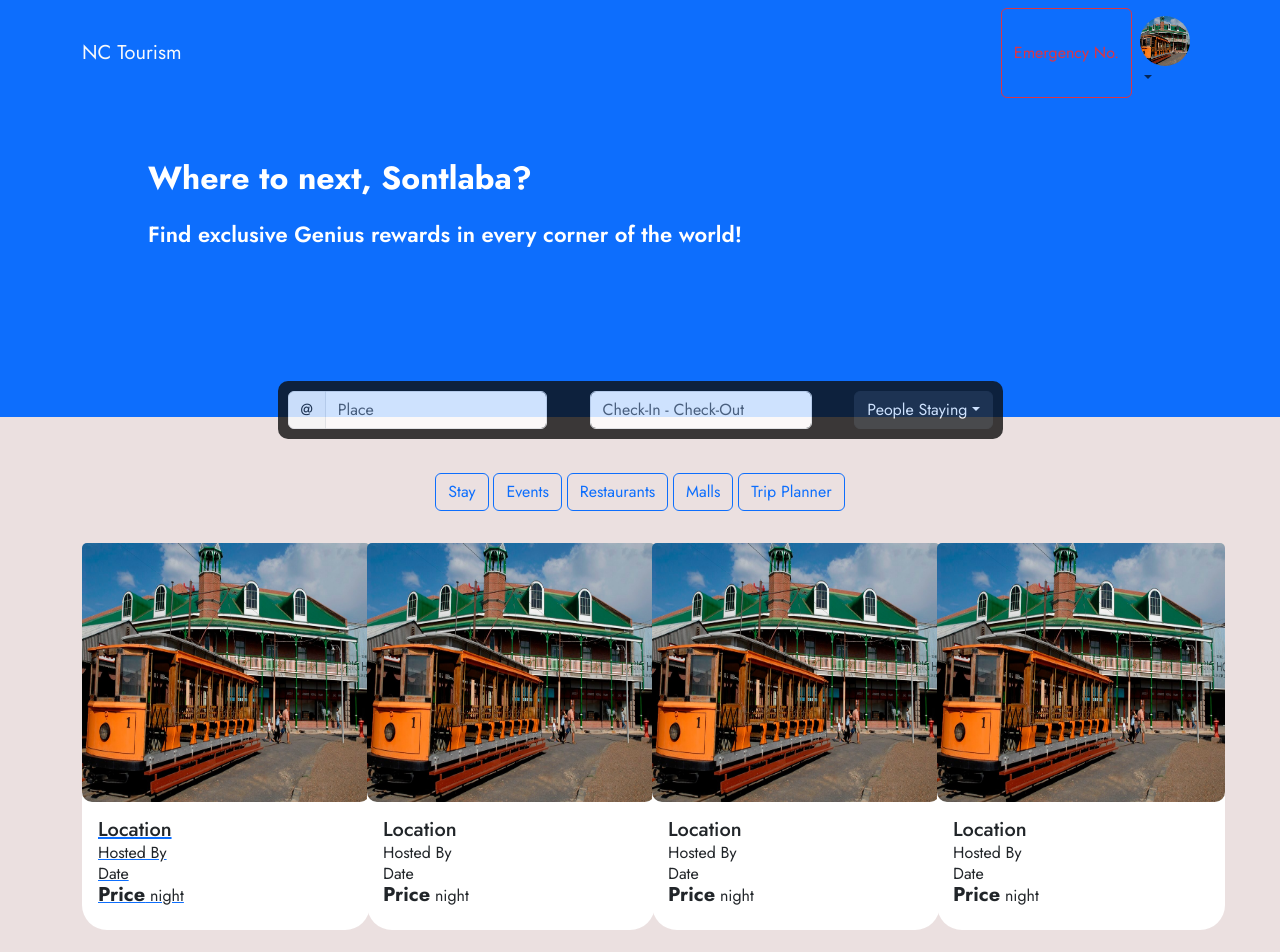
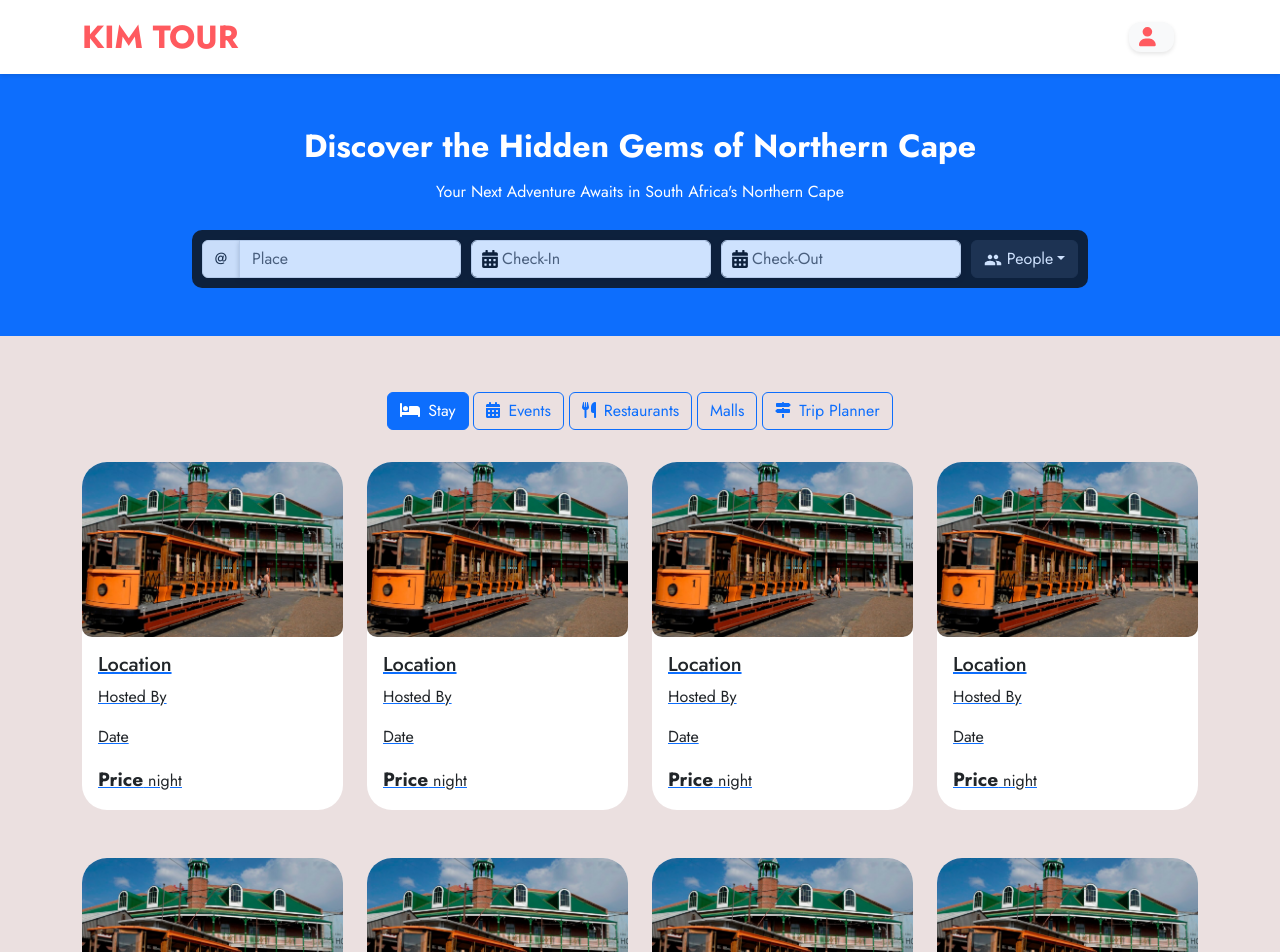
Before and after one commit to Loneastro95/Kim-tour, a React (Create React App) app: page / in a window 1280 px wide. Shown: the top 952 px of the page. Built offline with nearby package versions, Linux system fonts and the light colour scheme.

Commit message:
fixingcss

```diff
--- a/package.json
+++ b/package.json
@@ -15,6 +15,7 @@
     "react-bootstrap": "^2.10.4",
     "react-datepicker": "^7.3.0",
     "react-dom": "^18.3.1",
+    "react-icons": "^5.2.1",
     "react-redux": "^9.1.2",
     "react-router-dom": "^6.25.1",
     "react-scripts": "5.0.1",
--- a/src/components/body/CardContainer.js
+++ b/src/components/body/CardContainer.js
@@ -10,100 +10,24 @@ import { Link } from "react-router-dom";
 function CardContainer() {
   return (
     <Container>
-      <Row>
-        <Col lg={3} md={4} sm={12} className="mb-4">
+      <Row xs={1} sm={2} md={3} lg={4} xl={4} className="g-4">
+        {[...Array(8)].map((_, index) => (
+          <Col key={index}>
             <Link to="/description">
-            <Card style={{ width: "18rem" }} className="mt-4">
+              <Card className="card mt-4">
                 <Card.Img variant="top" src={KimImg} />
                 <Card.Body className="cardBody">
                   <Card.Title>Location</Card.Title>
-                <Card.Text class="cardText">Hosted By</Card.Text>
-                <Card.Text class="cardText">Date</Card.Text>
-                <Card.Text class="cardText">
+                  <Card.Text className="cardText">Hosted By</Card.Text>
+                  <Card.Text className="cardText">Date</Card.Text>
+                  <Card.Text className="cardText">
                     <span>Price</span> night
                   </Card.Text>
                 </Card.Body>
               </Card>
             </Link>
           </Col>
-        <Col lg={3} md={4} sm={12} className="mb-4">
-          <Card style={{ width: "18rem" }} className="mt-4">
-            <Card.Img variant="top" src={KimImg} />
-            <Card.Body className="cardBody">
-              <Card.Title>Location</Card.Title>
-              <Card.Text class="cardText">Hosted By</Card.Text>
-              <Card.Text class="cardText">Date</Card.Text>
-              <Card.Text class="cardText">
-                <span>Price</span> night
-              </Card.Text>
-            </Card.Body>
-          </Card>
-        </Col>
-        <Col lg={3} md={4} sm={12} className="mb-4">
-          <Card style={{ width: "18rem" }} className="mt-4">
-            <Card.Img variant="top" src={KimImg} />
-            <Card.Body className="cardBody">
-              <Card.Title>Location</Card.Title>
-              <Card.Text class="cardText">Hosted By</Card.Text>
-              <Card.Text class="cardText">Date</Card.Text>
-              <Card.Text class="cardText">
-                <span>Price</span> night
-              </Card.Text>
-            </Card.Body>
-          </Card>
-        </Col>
-        <Col lg={3} md={4} sm={12} className="mb-4">
-          <Card style={{ width: "18rem" }} className="mt-4">
-            <Card.Img variant="top" src={KimImg} />
-            <Card.Body className="cardBody">
-              <Card.Title>Location</Card.Title>
-              <Card.Text class="cardText">Hosted By</Card.Text>
-              <Card.Text class="cardText">Date</Card.Text>
-              <Card.Text class="cardText">
-                <span>Price</span> night
-              </Card.Text>
-            </Card.Body>
-          </Card>
-        </Col>
-        <Col lg={3} md={4} sm={12} className="mb-4">
-          <Card style={{ width: "18rem" }} className="mt-4">
-            <Card.Img variant="top" src={KimImg} />
-            <Card.Body className="cardBody">
-              <Card.Title>Location</Card.Title>
-              <Card.Text class="cardText">Hosted By</Card.Text>
-              <Card.Text class="cardText">Date</Card.Text>
-              <Card.Text class="cardText">
-                <span>Price</span> night
-              </Card.Text>
-            </Card.Body>
-          </Card>
-        </Col>
-        <Col lg={3} md={4} sm={12} className="mb-4">
-          <Card style={{ width: "18rem" }} className="mt-4">
-            <Card.Img variant="top" src={KimImg} />
-            <Card.Body className="cardBody">
-              <Card.Title>Location</Card.Title>
-              <Card.Text class="cardText">Hosted By</Card.Text>
-              <Card.Text class="cardText">Date</Card.Text>
-              <Card.Text class="cardText">
-                <span>Price</span> night
-              </Card.Text>
-            </Card.Body>
-          </Card>
-        </Col>
-        <Col lg={3} md={4} sm={12} className="mb-4">
-          <Card style={{ width: "18rem" }} className="mt-4">
-            <Card.Img variant="top" src={KimImg} />
-            <Card.Body className="cardBody">
-              <Card.Title>Location</Card.Title>
-              <Card.Text class="cardText">Hosted By</Card.Text>
-              <Card.Text class="cardText">Date</Card.Text>
-              <Card.Text class="cardText">
-                <span>Price</span> night
-              </Card.Text>
-            </Card.Body>
-          </Card>
-        </Col>
+        ))}
       </Row>
     </Container>
   );
--- a/src/components/body/card.css
+++ b/src/components/body/card.css
@@ -1,22 +1,30 @@
-img{
-    border-radius: 10px;
-    aspect-ratio: 1/0.9;
-}
-.card{
+.card {
     border: none;
     border-radius: 25px;
-}
+    overflow: hidden; /* Ensure image doesn't overflow */
+  }
 
-.cardBody{
-   border-radius: 25px;
+  .card img {
+    border-radius: 10px;
+    object-fit: cover; /* Ensure image covers the space */
+  }
 
-}
+  .cardBody {
+    border-radius: 25px;
+  }
 
-span{
+  span {
     font-weight: 700;
-    font-size: 20px;
-}
+    font-size: 1.2rem; /* Use rem for better scaling */
+  }
 
-.cardText{
-  line-height: 5px;
-}
+  .cardText {
+    line-height: 1.5; /* Better line height for readability */
+  }
+
+  /* Ensure responsiveness */
+  @media (max-width: 576px) {
+    .card {
+      margin-bottom: 1rem; /* Adjust spacing on small screens */
+    }
+  }
--- /dev/null
+++ b/src/components/header/filter/filter.css
@@ -0,0 +1,13 @@
+/* filters.css */
+button.active {
+    background-color: #007bff; /* Or any other color to highlight the active button */
+    color: white;
+    border-color: #007bff;
+  }
+
+  /* Optional: Add hover and focus styles for better UX */
+  button:hover, button:focus {
+    background-color: #0056b3; /* Darker shade for hover/focus */
+    color: white;
+    border-color: #0056b3;
+  }
--- a/src/components/header/filter/filters.js
+++ b/src/components/header/filter/filters.js
@@ -1,19 +1,63 @@
-import React from 'react';
+import React, { useState } from 'react';
 import Button from 'react-bootstrap/Button';
 import Container from 'react-bootstrap/Container';
+import { FontAwesomeIcon } from '@fortawesome/react-fontawesome';
+import { faBed, faCalendarAlt, faUtensils,  faMapSigns } from '@fortawesome/free-solid-svg-icons';
+// Make sure to create and import this CSS file
+import "./filter.css";
 const Filters = () => {
+  const [activeTab, setActiveTab] = useState('stay');
+
+  const handleClick = (tab) => {
+    setActiveTab(tab);
+  };
+
   return (
     <Container className='d-flex justify-content-center'>
-      <div className=' pt-2 pb-2 mt-5  '>
-        <Button variant="outline-primary" >Stay</Button>{' '}
-        <Button variant="outline-primary">Events</Button>{' '}
-        <Button variant="outline-primary">Restaurants</Button>{' '}
-        <Button variant="outline-primary">Malls</Button>{' '}
-        <Button variant="outline-primary">Trip Planner</Button>{' '}
+      <div className='pt-2 pb-2 mt-5'>
+        <Button
+          variant="outline-primary"
+          className={activeTab === 'stay' ? 'active' : ''}
+          onClick={() => handleClick('stay')}
+        >
+          <FontAwesomeIcon icon={faBed} className='me-2' />
+          Stay
+        </Button>{' '}
+        <Button
+          variant="outline-primary"
+          className={activeTab === 'events' ? 'active' : ''}
+          onClick={() => handleClick('events')}
+        >
+          <FontAwesomeIcon icon={faCalendarAlt} className='me-2' />
+          Events
+        </Button>{' '}
+        <Button
+          variant="outline-primary"
+          className={activeTab === 'restaurants' ? 'active' : ''}
+          onClick={() => handleClick('restaurants')}
+        >
+          <FontAwesomeIcon icon={faUtensils} className='me-2' />
+          Restaurants
+        </Button>{' '}
+        <Button
+          variant="outline-primary"
+          className={activeTab === 'malls' ? 'active' : ''}
+          onClick={() => handleClick('malls')}
+        >
+          <FontAwesomeIcon  className='me-2' />
+          Malls
+        </Button>{' '}
+        <Button
+          variant="outline-primary"
+          className={activeTab === 'trip' ? 'active' : ''}
+          onClick={() => handleClick('trip')}
+        >
+          <FontAwesomeIcon icon={faMapSigns} className='me-2' />
+          Trip Planner
+        </Button>
+      </div>
+    </Container>
+  );
+};
 
-      </div >
-    </Container>
-  )
-}
-
-export default Filters
+export default Filters;
--- /dev/null
+++ b/src/components/header/top-header/Navcontainer.css
@@ -0,0 +1,78 @@
+/* Navcontainer.css */
+.navbar-airbnb {
+    background-color: white;
+    box-shadow: 0 2px 4px rgba(0, 0, 0, 0.1);
+    padding: 0.5rem 1rem;
+  }
+
+  .navbar-airbnb .brand-name {
+    font-size: 2rem;
+    font-weight: bolder;
+    color: #FF5A5F;
+  }
+
+  .navbar-airbnb .brand-name:hover {
+    color: #FF5A5F;
+  }
+
+  .navbar-airbnb .nav-link {
+    color: #484848;
+    margin-right: 1rem;
+  }
+
+  .navbar-airbnb .nav-link:hover {
+    color: #FF5A5F;
+  }
+
+  .navbar-airbnb .thumbnail-image {
+    width: 30px;
+    height: 30px;
+    border-radius: 50%;
+    object-fit: cover;
+  }
+
+  .navbar-airbnb .dropdown-toggle::after {
+    display: none;
+  }
+
+  .navbar-airbnb .nav-item {
+    display: flex;
+    align-items: center;
+  }
+
+  .user-card {
+    display: flex;
+    align-items: center;
+    background-color: #f8f9fa;
+    border-radius: 12px;
+    padding: 5px 10px;
+    box-shadow: 0 2px 4px rgba(0, 0, 0, 0.1);
+  }
+
+  .user-card .fa-user {
+    font-size: 1.2rem;
+    color: #FF5A5F;
+  }
+
+  .user-card .thumbnail-image {
+    width: 40px;
+    height: 40px;
+    margin-left: 10px;
+  }
+
+  /* Media Queries */
+  @media (max-width: 767px) {
+    .navbar-airbnb .brand-name {
+      font-size: 1.5rem;
+    }
+
+    .user-card {
+      padding: 3px 8px;
+    }
+
+    .user-card .thumbnail-image {
+      width: 30px;
+      height: 30px;
+      margin-left: 5px;
+    }
+  }
--- a/src/components/header/top-header/navbar.js
+++ b/src/components/header/top-header/navbar.js
@@ -1,38 +1,44 @@
 import React from 'react';
-import Container from 'react-bootstrap/Container';
-import Nav from 'react-bootstrap/Nav';
-import Navbar from 'react-bootstrap/Navbar';
-import NavDropdown from 'react-bootstrap/NavDropdown';
-import Button from 'react-bootstrap/Button';
-import { FontAwesomeIcon } from '@fortawesome/react-fontawesome'
+import { Navbar, Container, Nav, NavDropdown } from 'react-bootstrap';
+import { FontAwesomeIcon } from '@fortawesome/react-fontawesome';
+import { faUser, faInfoCircle, faSignInAlt, faUserPlus, faEnvelope } from '@fortawesome/free-solid-svg-icons';
 import kimImg from '../../../images/kimberly.jpg';
-
+import './Navcontainer.css'; // Ensure you have this CSS file
 
 const Navcontainer = () => {
   return (
-    <Navbar expand="lg" className="bg-primary">
-    <Container className='bg-primary'>
-      <Navbar.Brand className='text-light font-weight-bolder' href="#home">NC Tourism</Navbar.Brand>
+    <Navbar expand="lg" className="navbar-airbnb">
+      <Container>
+        <Navbar.Brand className="brand-name" href="#home">
+          KIM TOUR
+        </Navbar.Brand>
         <Navbar.Toggle aria-controls="basic-navbar-nav" />
-      <Navbar.Collapse id="basic-navbar-nav ">
-        <Nav className="ms-auto d-flex flex-wrap">
-        <Button variant="outline-danger">Emergency No.</Button>{' '}
-          <NavDropdown title={
-                    <div className="pull-left">
-                        <img className="thumbnail-image"
-                            src={kimImg}
-                            alt="user pic"
-                        />
+        <Navbar.Collapse id="basic-navbar-nav">
+          <Nav className="ms-auto d-flex align-items-center">
+            <NavDropdown
+              title={
+                <div className="user-card d-flex align-items-center">
+                  <FontAwesomeIcon icon={faUser} className="me-2" />
 
-                        {/* {user.username} */}
-                    </div>} id="basic-nav-dropdown">
-            <NavDropdown.Item href="#action/3.1">Login</NavDropdown.Item>
-            <NavDropdown.Item href="#action/3.2">
+                </div>
+              }
+              id="basic-nav-dropdown"
+            >
+              <NavDropdown.Item href="#login">
+                <FontAwesomeIcon icon={faSignInAlt} className="me-2" />
+                Login
+              </NavDropdown.Item>
+              <NavDropdown.Item href="#register">
+                <FontAwesomeIcon icon={faUserPlus} className="me-2" />
                 Register
               </NavDropdown.Item>
-            <NavDropdown.Item href="#action/3.3">Contact</NavDropdown.Item>
+              <NavDropdown.Item href="#contact">
+                <FontAwesomeIcon icon={faEnvelope} className="me-2" />
+                Contact
+              </NavDropdown.Item>
               <NavDropdown.Divider />
-            <NavDropdown.Item href="#action/3.4">
+              <NavDropdown.Item href="#about">
+                <FontAwesomeIcon icon={faInfoCircle} className="me-2" />
                 About Us
               </NavDropdown.Item>
             </NavDropdown>
@@ -40,7 +46,7 @@ const Navcontainer = () => {
         </Navbar.Collapse>
       </Container>
     </Navbar>
-  )
+  );
 }
 
-export default Navcontainer
+export default Navcontainer;
--- a/src/components/search/search.css
+++ b/src/components/search/search.css
@@ -1,72 +1,97 @@
-.form-control-lg {
-    width: 600px;
-
-  }
-
 .hero {
-    /* background-image: url(../../images/kimberly.jpg); */
   background-repeat: no-repeat;
   background-size: cover;
   background-position: center;
-
   display: flex;
   justify-content: center;
-    align-items: flex-start;
-    gap: 20px;
+  align-items: center; /* Align items horizontally */
+  flex-direction: column;
   color: white;
   text-align: left;
-    flex-direction: column;
-
-
+  gap: 20px;
 }
 
-  .message{
-    padding: 0 100px;
+.content {
+  display: flex;
+  flex-direction: column;
+  align-items: center;
 }
-  .line-one{
+
+.message {
+  padding: 0 50px; /* Adjust padding as needed */
+  margin-bottom: 10px; /* Adjust margin as needed */
+  text-align: center; /* Center text */
+}
+
+.line-one {
   font-size: 32px;
   font-weight: 700;
+  margin-bottom: 10px; /* Adjust margin as needed */
 }
-  .line-two{
+
+.line-two {
   font-size: 22px;
   font-weight: 600;
 }
-  /* form{
-      position: absolute;
-      top: 40%;
-      display: flex;
-      justify-content: center;
-      align-items: center;
-      background-color: #898a94 40%;
-  } */
 
 .search-container {
-    aspect-ratio: 1/.08;
   background-color: #0e0e0e;
   opacity: 80%;
   padding: 10px;
   border-radius: 10px;
-    justify-self: flex-end;
-    align-self: center;
   position: relative;
-    top: 70px;
-    /* position: fixed;
-    top: 35%;
-    gap: 10px; */
-
+  top: 0;
+  width: 100%; /* Ensure full width */
+  max-width: 1200px; /* Add a max-width if needed */
 }
 
-  .checkin-out {
-    gap: 10px
+.search-form {
+  display: flex;
+  gap: 10px;
+  align-items: center; /* Align items vertically centered */
+  justify-content: center; /* Center items horizontally */
+  width: 100%;
 }
 
-  button {
-    border-radius: 2px;
-    padding: 0px 5px;
+.input-group,
+.datepicker-container,
+.dropdown {
+  flex: 1;
 }
 
-  .button-container {
+.datepicker-container {
   display: flex;
   gap: 10px;
-    align-items: center;
 }
+
+.datepicker-item {
+  position: relative;
+  flex: 1;
+}
+
+.datepicker-input {
+  padding-left: 30px; /* Adjust padding to accommodate icon */
+}
+
+.datepicker-icon {
+  position: absolute;
+  left: 10px;
+  top: 50%;
+  transform: translateY(-50%);
+  font-size: 18px;
+  color: #0e0e0e;
+  pointer-events: none;
+}
+
+.dropdown {
+  flex: 1;
+}
+
+.form-control {
+  box-shadow: 0 2px 5px rgba(0, 0, 0, 0.2);
+}
+
+.dropdown-icon {
+  font-size: 18px;
+  color: white;
+}
--- a/src/components/search/search.js
+++ b/src/components/search/search.js
@@ -1,10 +1,14 @@
 import React, { useState } from "react";
 import Navbar from "react-bootstrap/Navbar";
 import InputGroup from "react-bootstrap/InputGroup";
-import "./search.css";
-import { Container, Col, Form, Dropdown } from "react-bootstrap";
+import Form from "react-bootstrap/Form";
+import Dropdown from "react-bootstrap/Dropdown";
+import Container from "react-bootstrap/Container";
 import DatePicker from "react-datepicker";
 import "react-datepicker/dist/react-datepicker.css";
+import { FaCalendarAlt } from "react-icons/fa";
+import { MdPeople } from "react-icons/md";
+import "./search.css";
 
 const Search = () => {
   const [checkInDate, setCheckInDate] = useState(null);
@@ -12,26 +16,10 @@ const Search = () => {
   const [adults, setAdults] = useState(1);
   const [children, setChildren] = useState(0);
 
-  const handleAdults = () => {
-    setAdults(adults + 1);
-  };
-
-  const handleAdultsSub = () => {
-    if (adults > 1) {
-      setAdults(adults - 1);
-    }
-  };
-
-  const handleChildren = () => {
-    setChildren(children + 1);
-  };
-
-  const handleChildrenSub = () => {
-    if (children > 0) {
-      setChildren(children - 1);
-    }
-  };
-
+  const handleAdults = () => setAdults(adults + 1);
+  const handleAdultsSub = () => adults > 1 && setAdults(adults - 1);
+  const handleChildren = () => setChildren(children + 1);
+  const handleChildrenSub = () => children > 0 && setChildren(children - 1);
   const handleDateChange = (dates) => {
     const [start, end] = dates;
     setCheckInDate(start);
@@ -39,46 +27,56 @@ const Search = () => {
   };
 
   return (
-    <Container fluid className=" bg-primary p-5 mb-6 hero">
-        <div className="text-left w-100 mb-4 message">
-          <p className="line-one">Where to next, Sontlaba?</p>
-          <p className="line-two">Find exclusive Genius rewards in every corner of the world!</p>
+    <Container fluid className="bg-primary p-5 mb-6 hero">
+      <div className="content">
+        <div className="text-left message">
+          <p className="line-one">Discover the Hidden Gems of Northern Cape</p>
+          <p className="line-three">Your Next Adventure Awaits in South Africa's Northern Cape</p>
         </div>
-      <Navbar className="justify-content-between search-container flex-wrap flex-1">
+        <Navbar className="search-container">
+          <div className="search-form">
             <Form inline>
-          <InputGroup>
+              <InputGroup className="input-group">
                 <InputGroup.Text id="basic-addon1">@</InputGroup.Text>
-            <Form.Control
-              placeholder="Place"
-              aria-label="Place"
-              aria-describedby="basic-addon1"
-            />
+                <Form.Control placeholder="Place" aria-label="Place" aria-describedby="basic-addon1" />
               </InputGroup>
             </Form>
             <Form inline>
-          <InputGroup className="checkin-out">
-            <Col xs="auto">
-              <div className="inner-addon right-addon">
+              <div className="datepicker-container">
+                <div className="datepicker-item">
                   <DatePicker
                     selected={checkInDate}
-                  onChange={handleDateChange}
+                    onChange={dates => handleDateChange(dates)}
                     startDate={checkInDate}
                     endDate={checkOutDate}
-                  selectsRange
-                  className="form-control"
-                  placeholderText="Check-In - Check-Out"
+                    selectsStart
+                    className="form-control datepicker-input"
+                    placeholderText="Check-In"
                     dateFormat="yyyy-MM-dd"
                     minDate={new Date()}
                   />
+                  <FaCalendarAlt className="datepicker-icon" />
                 </div>
-            </Col>
-          </InputGroup>
+                <div className="datepicker-item">
+                  <DatePicker
+                    selected={checkOutDate}
+                    onChange={dates => handleDateChange(dates)}
+                    startDate={checkInDate}
+                    endDate={checkOutDate}
+                    selectsEnd
+                    minDate={checkInDate ? checkInDate : new Date()}
+                    className="form-control datepicker-input"
+                    placeholderText="Check-Out"
+                    dateFormat="yyyy-MM-dd"
+                  />
+                  <FaCalendarAlt className="datepicker-icon" />
+                </div>
+              </div>
             </Form>
-        <Dropdown>
+            <Dropdown className="dropdown">
               <Dropdown.Toggle variant="dark" id="dropdown-basic">
-            People Staying
+                <MdPeople className="dropdown-icon" /> People
               </Dropdown.Toggle>
-
               <Dropdown.Menu>
                 <div className="d-flex justify-content-center pl-5 pr-5">
                   <p className="font-weight-bold">Adults</p>
@@ -98,7 +96,9 @@ const Search = () => {
                 </div>
               </Dropdown.Menu>
             </Dropdown>
+          </div>
         </Navbar>
+      </div>
     </Container>
   );
 };
```
Also changed, not shown: 1 other file (tests, documents, lock files or other folders). Lines whose indentation alone changed are shown as unchanged.
